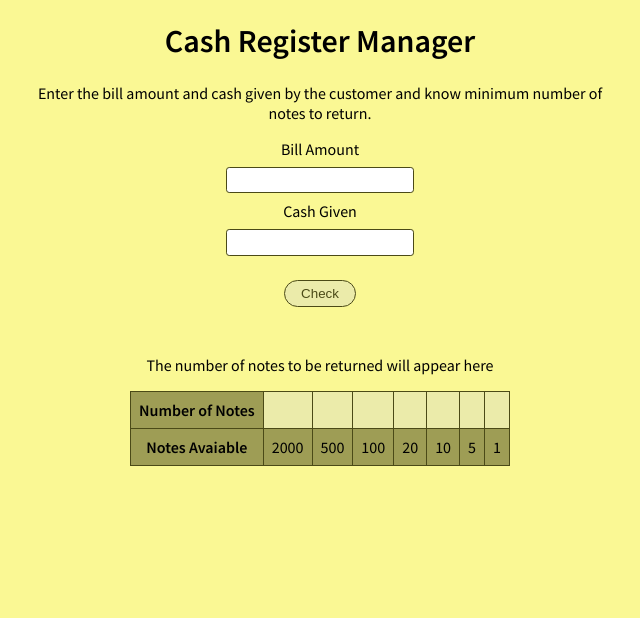
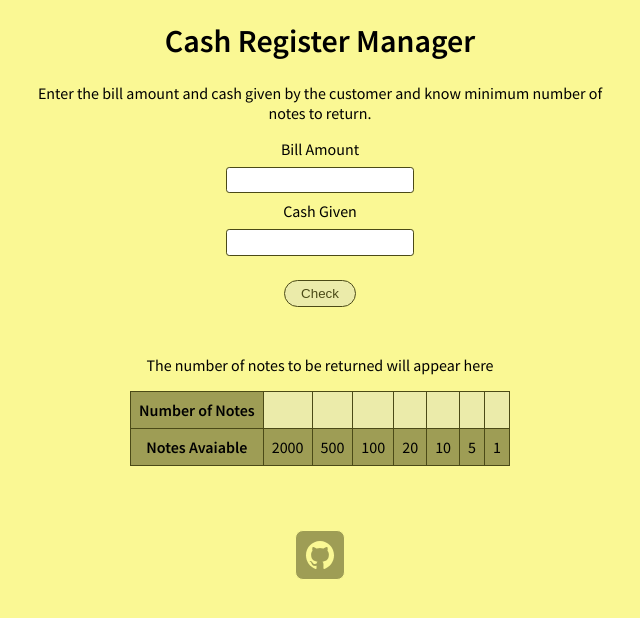
Before and after one commit to Shraddha-V22/Cash-Register-Manager, a plain HTML site: page index.html in a window 1280 px wide. Shown: the whole page, without its empty margins (320-960 px from the left). Drawn offline with nearby package versions, Linux system fonts and the light colour scheme.

Commit message:
github link icon

```diff
--- a/index.html
+++ b/index.html
@@ -1,5 +1,6 @@
 <!DOCTYPE html>
 <html lang="en">
+
 <head>
     <meta charset="UTF-8">
     <meta http-equiv="X-UA-Compatible" content="IE=edge">
@@ -7,6 +8,7 @@
     <title>Cash Register</title>
     <link rel="stylesheet" href="styles.css">
 </head>
+
 <body>
     <h1>Cash Register Manager</h1>
     <p>Enter the bill amount and cash given by the customer and know minimum number of notes to return.</p>
@@ -45,6 +47,15 @@
             <td>1</td>
         </tr>
     </table>
+    <footer id="footer">
+        <a href="https://github.com/Shraddha-V22/Cash-Register-Manager" target="_blank">
+            <ion-icon name="logo-github"></ion-icon>
+        </a>
+    </footer>
+
+    <script type="module" src="https://unpkg.com/ionicons@5.5.2/dist/ionicons/ionicons.esm.js"></script>
+    <script nomodule src="https://unpkg.com/ionicons@5.5.2/dist/ionicons/ionicons.js"></script>
+    <script src="app.js"></script>
 </body>
- <script src="app.js"></script>
+
 </html>
--- a/styles.css
+++ b/styles.css
@@ -54,3 +54,19 @@ th, td {
 .change-table {
     background-color: var(--one-more);
 }
+
+footer ion-icon {
+    font-size: 32px;
+    margin: 3rem auto 0.5rem auto;
+    border: 1px solid var(--primary-first);
+    padding: 0.5rem;
+    border-radius: 0.5rem;
+    color: var(--primary-first);
+    background-color: var(--third-color);
+    transition: 0.2s;
+}
+
+footer ion-icon:hover {
+    color: var(--primary-second);
+    background-color: var(--primary-first);
+}
```
